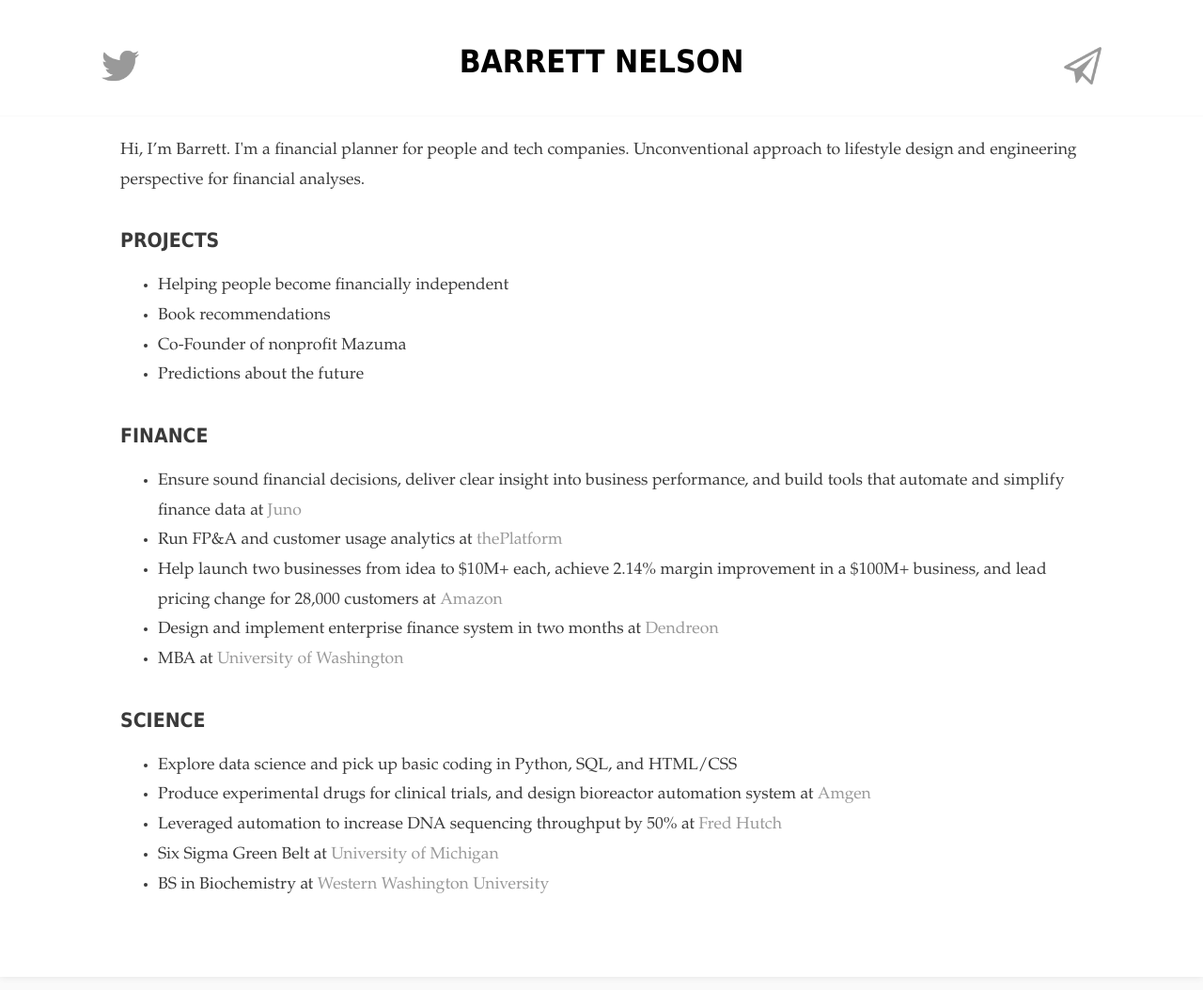
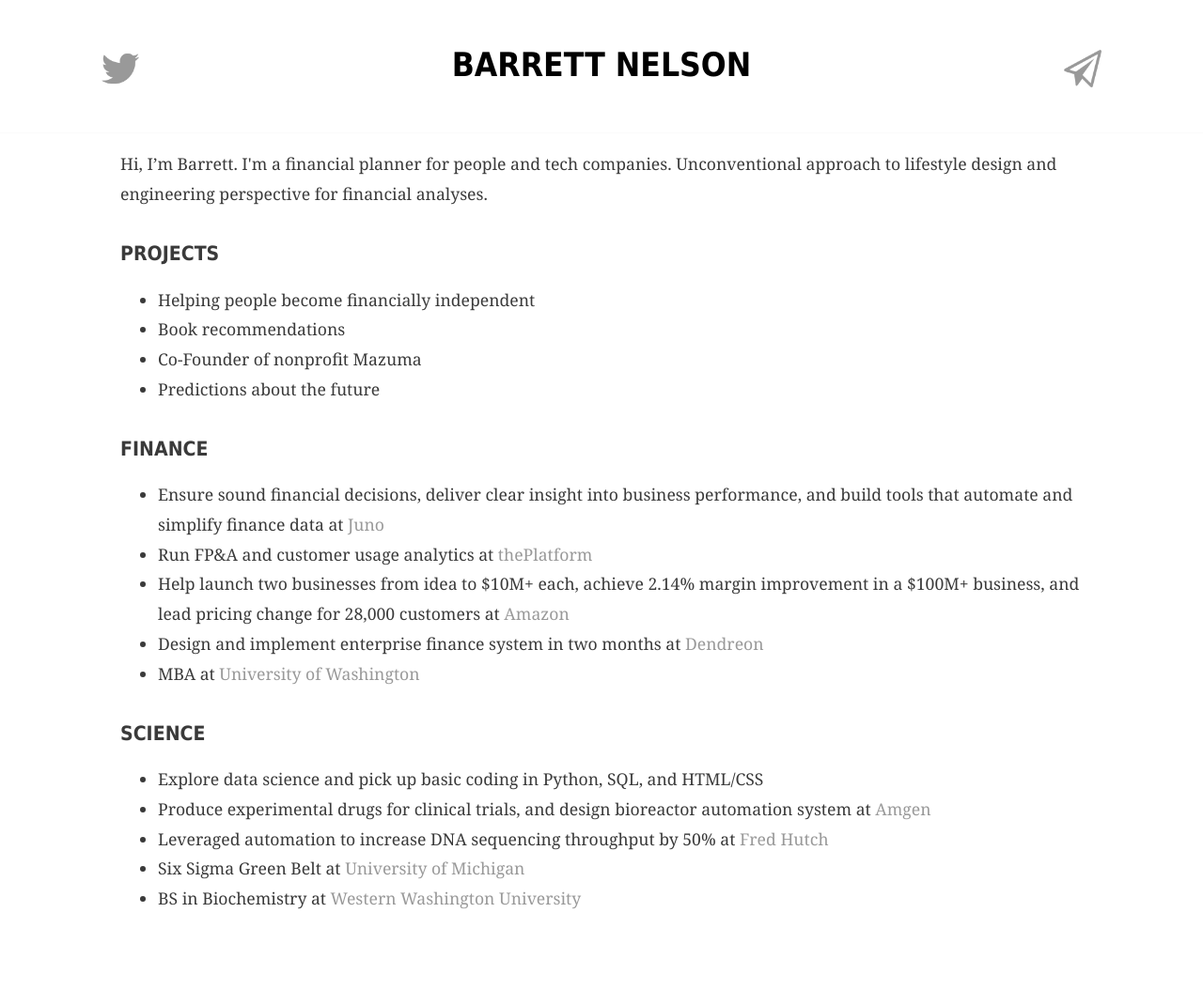
Before and after one commit to bstnel/bstnel.github.io, a Jekyll site: the page index.html, which Jekyll copies as it is, in a window 1280 px wide. Shown: the whole page at 94% size. Built offline with Jekyll 4.4.1, drawn with Linux system fonts in a browser that asks for light colours.

Commit message:
Update main.css

```diff
--- a/css/main.css
+++ b/css/main.css
@@ -1,7 +1,7 @@
 body {
       margin: 0 auto;
       color: #3a3a3a;
-      font-family: 'Gentium Book Basic', 'Palatino', Georgia, serif;
+      font-family: Georgia, serif;
       font-size: 1.1em;
       line-height: 180%;
       font-weight: 400;
@@ -11,12 +11,12 @@
 
     }
     h1, h2, h3{
-      font-family: Tahoma, Geneva, sans-serif, sans-serif;
+      font-family: Tahoma, Geneva, sans-serif;
       font-weight: 800;
       text-transform: uppercase;
     }
     h1{
-      font-size: 1.9em;
+      font-size: 2em;
       margin: 1.5em;
     }
     h2{
@@ -53,7 +53,7 @@
     }
     .header{
       width: 100%;
-      height: 5em;
+      height: 6em;
       margin-top: 0;
       padding-bottom: 2em;
       color: black;
```
